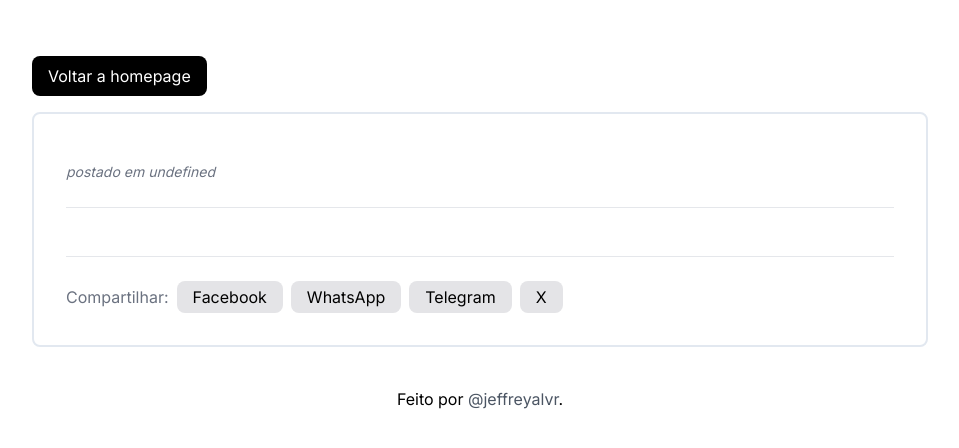
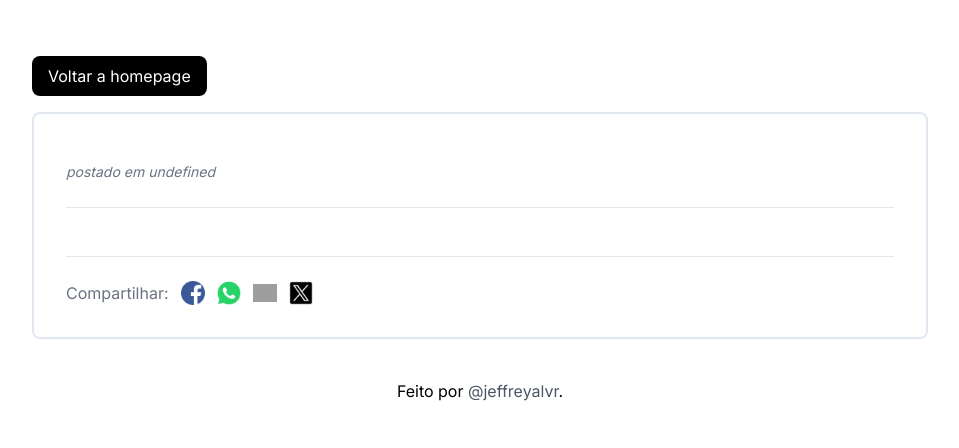
Before and after one commit to jeffreyalvr/projeto-artigos-nextjs, a Next.js app: page /artigo/1 in a window 1280 px wide. Shown: the top 448 px of the page, without its empty margins (160-1119 px from the left). Built offline with nearby package versions, Linux system fonts and the light colour scheme; no server answers; the database is empty; grey boxes are pictures that could not be loaded.

Commit message:
Adiciona ícones nos links

```diff
--- a/src/app/artigo/[id]/components/Footer.tsx
+++ b/src/app/artigo/[id]/components/Footer.tsx
@@ -1,4 +1,10 @@
 import Link from "next/link";
+import Image from "next/image";
+
+import facebook_img from "/public/icons/facebook.png";
+import whatsapp_img from "/public/icons/whatsapp.png";
+import telegram_img from "/public/icons/telegram.png";
+import x_img from "/public/icons/x.png";
 
 const Footer = ({
   descricaoParaCompartilhamento,
@@ -8,31 +14,49 @@ const Footer = ({
   url: string;
 }) => {
   return (
-    <footer className="flex flex-row flex-wrap items-center gap-2 border-t pt-6">
+    <footer className="flex flex-row flex-wrap items-center gap-3 border-t pt-6">
       <span className="text-gray-500">Compartilhar:</span>
       <Link
         href={`https://www.facebook.com/sharer/sharer.php?u=${url}`}
-        className="inline-flex px-4 py-1 rounded-lg bg-zinc-200 hover:opacity-75"
+        className="inline-flex"
       >
-        Facebook
+        <Image
+          src={facebook_img}
+          width="24"
+          height="24"
+          alt="Facebook"
+          title="Facebook"
+        />
       </Link>
       <Link
         href={`https://api.whatsapp.com/send?text=${descricaoParaCompartilhamento}`}
-        className="inline-flex px-4 py-1 rounded-lg bg-zinc-200 hover:opacity-75"
+        className="inline-flex"
       >
-        WhatsApp
+        <Image
+          src={whatsapp_img}
+          width="24"
+          height="24"
+          alt="WhatsApp"
+          title="WhatsApp"
+        />
       </Link>
       <Link
         href={`https://t.me/share/url?url=${url}&text=${descricaoParaCompartilhamento}`}
-        className="inline-flex px-4 py-1 rounded-lg bg-zinc-200 hover:opacity-75"
+        className="inline-flex"
       >
-        Telegram
+        <Image
+          src={telegram_img}
+          width="24"
+          height="24"
+          alt="Telegram"
+          title="Telegram"
+        />
       </Link>
       <Link
         href={`https://twitter.com/intent/tweet?text=${descricaoParaCompartilhamento}`}
-        className="inline-flex px-4 py-1 rounded-lg bg-zinc-200 hover:opacity-75"
+        className="inline-flex"
       >
-        X
+        <Image src={x_img} width="24" height="24" alt="X" title="X" />
       </Link>
     </footer>
   );
```
